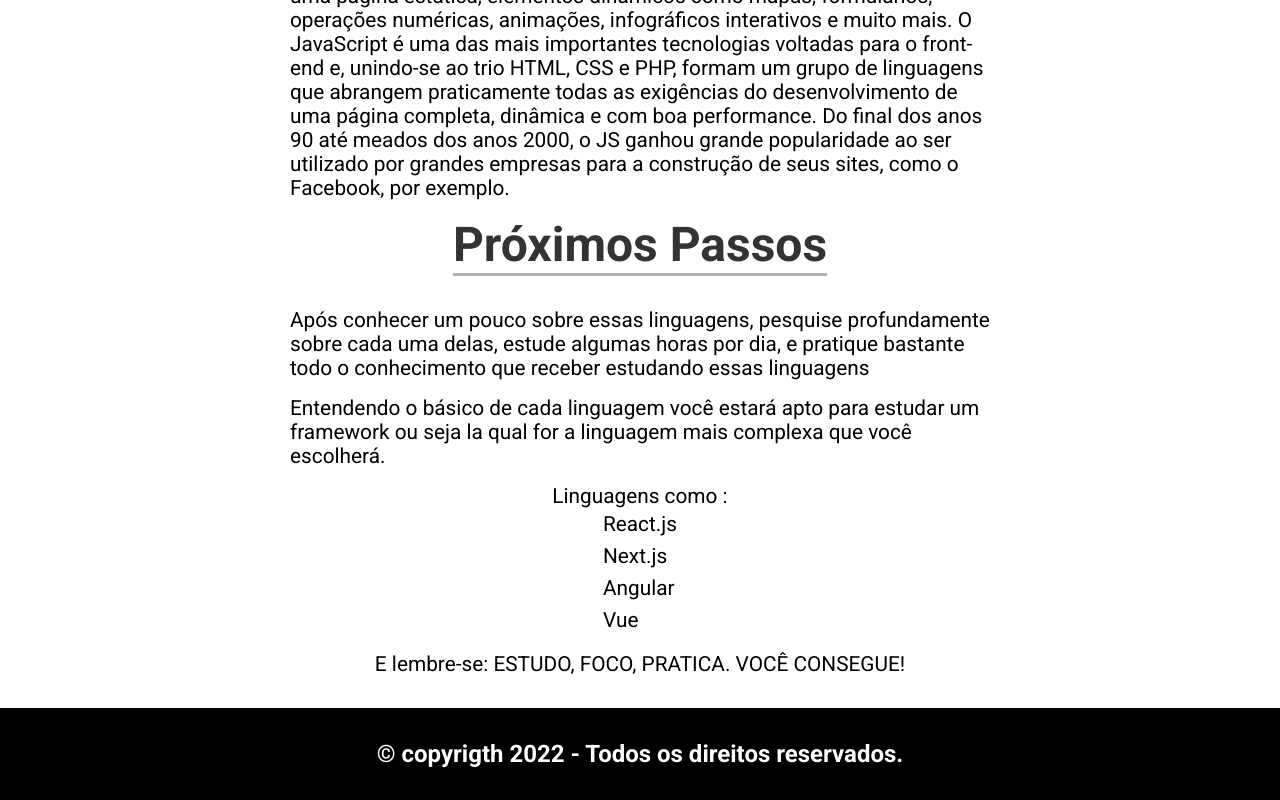
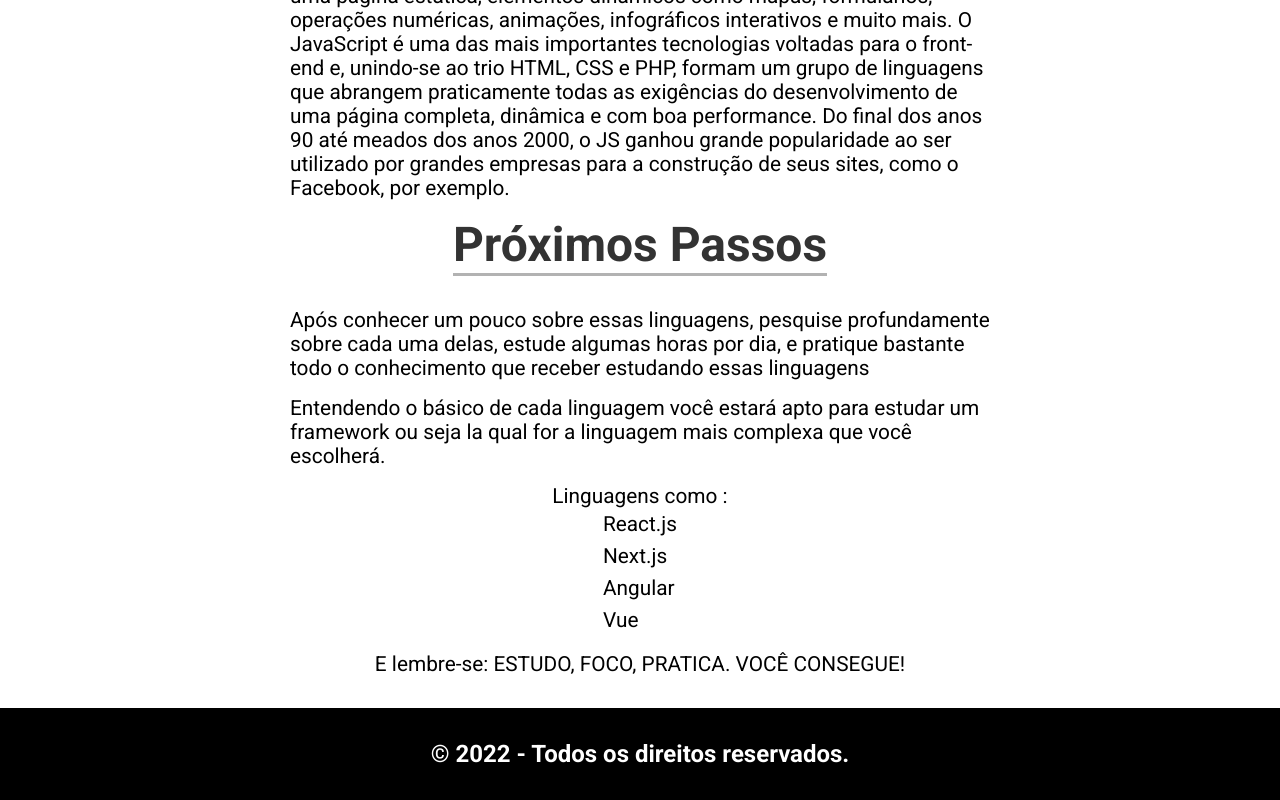
Before and after one commit to guisilva10/lobus-coach, a React (Create React App) app: page / in a window 1280 px wide. Shown: the part 2210-3010 px from the top of the page. Built offline with nearby package versions, Linux system fonts and the light colour scheme.

Commit message:
feat: update footer style

```diff
--- a/src/components/Footer/footer.tsx
+++ b/src/components/Footer/footer.tsx
@@ -3,7 +3,7 @@ import { Container } from './footer.styles'
 const Footer = () => {
   return (
       <Container>
-          <h1> © copyrigth 2022 - Todos os direitos reservados.</h1>
+          <h1> © 2022 - Todos os direitos reservados.</h1>
       </Container>
   )
 }
```
